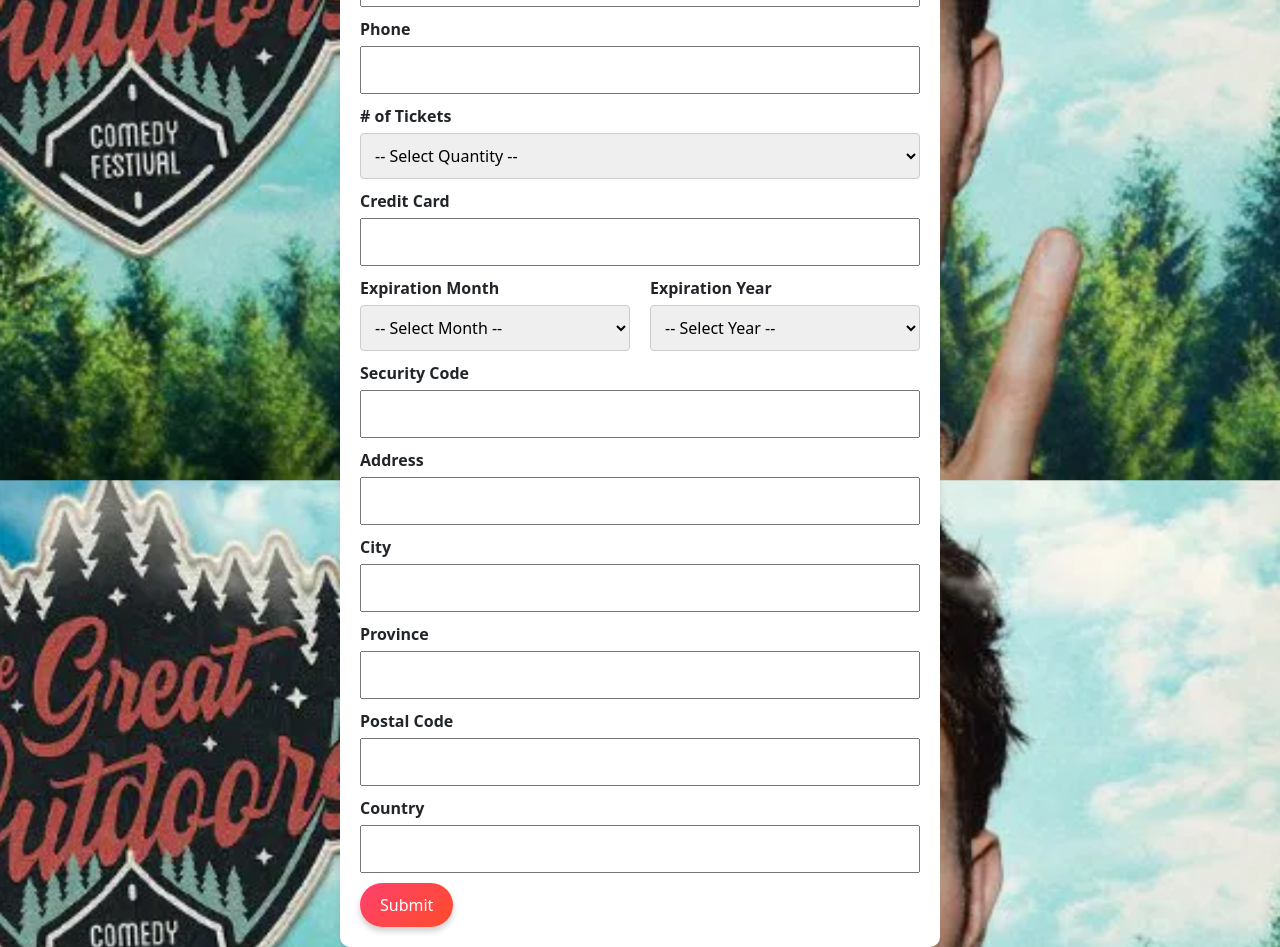
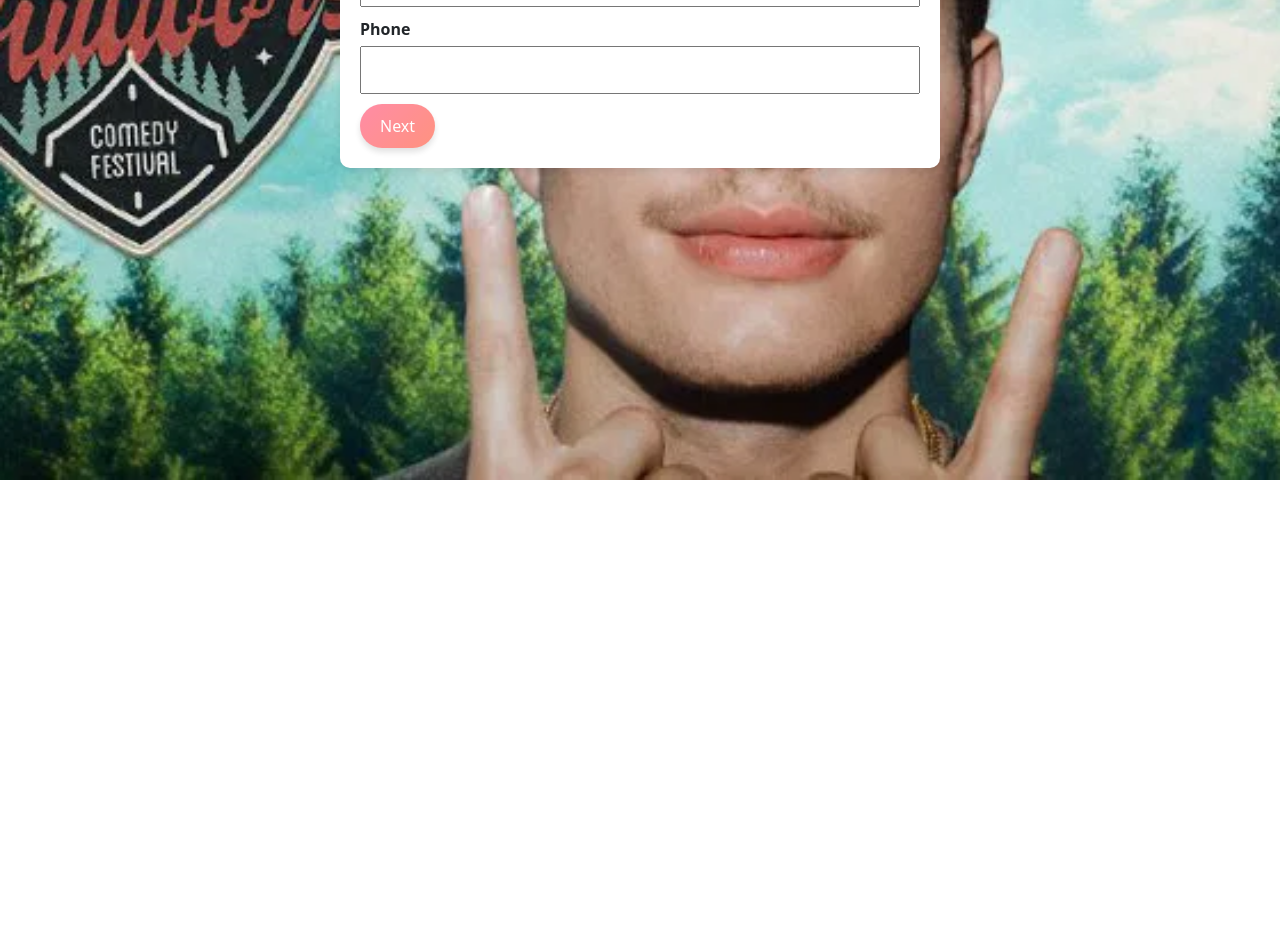
Before and after one commit to JayHarvie/inft4000-ticket-webUI, a React (Vite) app in the folder ticket-web-ui/: page / in a window 1280 px wide. Shown: the part 320-1267 px from the top of the page. After the commit the page ends 800 px from the top, so only its background shows below. Built offline with nearby package versions, Linux system fonts and the light colour scheme.

Commit message:
added paging

```diff
--- a/ticket-web-ui/src/App.css
+++ b/ticket-web-ui/src/App.css
@@ -101,6 +101,11 @@ select {
     background: linear-gradient(135deg, #e03b5d, #e64525);
   }
 
+  .submit-button:disabled {
+    background-color: #ccc;
+    cursor: not-allowed;
+    opacity: 0.6;
+  }
 
 .error-msg {
   background-color: #f8d7da;
--- a/ticket-web-ui/src/App.jsx
+++ b/ticket-web-ui/src/App.jsx
@@ -4,11 +4,22 @@ import Swal from 'sweetalert2';
 import './App.css';
 
 function App() {
-  const { register, handleSubmit, reset, formState: { errors } } = useForm();
+  const TICKET_PRICE = 142.91;
+  const {
+    register,
+    handleSubmit,
+    watch,
+    reset,
+    formState: { errors }
+  } = useForm();
+
+  const [currentPage, setCurrentPage] = useState(1);
   const [serverError, setServerError] = useState("");
   const [fieldErrors, setFieldErrors] = useState({});
+  const currentYear = new Date().getFullYear() % 100;
 
-  const currentYear = new Date().getFullYear() % 100;
+  const quantity = watch("quantity");
+  const totalPrice = quantity ? (Number(quantity) * TICKET_PRICE).toFixed(2) : "0.00";
 
   const handleFormSubmit = async (data) => {
     setServerError("");
@@ -58,7 +69,6 @@ function App() {
         return;
       }
 
-      // ✅ Success
       setFieldErrors({});
       setServerError("");
       Swal.fire({
@@ -67,25 +77,31 @@ function App() {
         text: 'You will receive your tickets via email within the next 2 weeks.',
         confirmButtonColor: '#ff4b2b'
       });
-      reset(); // Reset the form fields
+      reset();
+      setCurrentPage(1);
     } catch (error) {
       setServerError(error.message || "An unexpected error occurred.");
     }
   };
 
+  // Check if all required fields on each page are filled
+  const page1Valid = watch("email") && watch("name") && watch("phone");
+  const page2Valid = watch("address") && watch("city") && watch("province") && watch("postalCode") && watch("country");
+  const page3Valid = watch("quantity") && watch("creditCard") && watch("expirationMonth") && watch("expirationYear") && watch("securityCode");
+
   return (
     <div className="app-container">
-      {/* Event Header at the top */}
       <h2 className="event-header">
         Tickets to see Matt Rife at the Great Outdoors Comedy Festival, August 7-8th.
       </h2>
 
-      {/* The Form */}
       <form onSubmit={handleSubmit(handleFormSubmit)} className="ticket-form" noValidate>
         <h1 className="form-title">EchoPass</h1>
         {serverError && <div className="error-msg">{serverError}</div>}
 
-        {/* Email */}
+        {/* Page 1 - Basic Info */}
+        {currentPage === 1 && (
+          <>
             <div className="form-group">
               <label>Email</label>
               <input type="email" {...register("email", { required: "Email is required." })} />
@@ -93,7 +109,6 @@ function App() {
               {fieldErrors.email && <span>{fieldErrors.email[0]}</span>}
             </div>
 
-        {/* Name */}
             <div className="form-group">
               <label>Name</label>
               <input {...register("name", { required: "Name is required." })} />
@@ -101,15 +116,64 @@ function App() {
               {fieldErrors.name && <span>{fieldErrors.name[0]}</span>}
             </div>
 
-        {/* Phone */}
             <div className="form-group">
               <label>Phone</label>
-          <input {...register("phone", { required: "Phone number is required." })} />
+              <input {...register("phone", { required: "Phone is required." })} />
               {errors.phone && <span>{errors.phone.message}</span>}
               {fieldErrors.phone && <span>{fieldErrors.phone[0]}</span>}
             </div>
 
-        {/* Quantity */}
+            <button type="button" className="submit-button" onClick={() => setCurrentPage(2)} disabled={!page1Valid}>Next</button>
+
+          </>
+        )}
+
+        {/* Page 2 - Address Info */}
+        {currentPage === 2 && (
+          <>
+            <div className="form-group">
+              <label>Address</label>
+              <input {...register("address", { required: "Address is required." })} />
+              {errors.address && <span>{errors.address.message}</span>}
+              {fieldErrors.address && <span>{fieldErrors.address[0]}</span>}
+            </div>
+
+            <div className="form-group">
+              <label>City</label>
+              <input {...register("city", { required: "City is required." })} />
+              {errors.city && <span>{errors.city.message}</span>}
+              {fieldErrors.city && <span>{fieldErrors.city[0]}</span>}
+            </div>
+
+            <div className="form-group">
+              <label>Province</label>
+              <input {...register("province", { required: "Province is required." })} />
+              {errors.province && <span>{errors.province.message}</span>}
+              {fieldErrors.province && <span>{fieldErrors.province[0]}</span>}
+            </div>
+
+            <div className="form-group">
+              <label>Postal Code</label>
+              <input {...register("postalCode", { required: "Postal Code is required." })} />
+              {errors.postalCode && <span>{errors.postalCode.message}</span>}
+              {fieldErrors.postalCode && <span>{fieldErrors.postalCode[0]}</span>}
+            </div>
+
+            <div className="form-group">
+              <label>Country</label>
+              <input {...register("country", { required: "Country is required." })} />
+              {errors.country && <span>{errors.country.message}</span>}
+              {fieldErrors.country && <span>{fieldErrors.country[0]}</span>}
+            </div>
+
+            <button type="button" className="submit-button" onClick={() => setCurrentPage(1)}>Back</button>
+            <button type="button" className="submit-button" onClick={() => setCurrentPage(3)} disabled={!page2Valid}>Next</button>
+          </>
+        )}
+
+        {/* Page 3 - Quantity + Payment */}
+        {currentPage === 3 && (
+          <>
             <div className="form-group">
               <label># of Tickets</label>
               <select {...register("quantity", { required: "Quantity is required." })}>
@@ -122,7 +186,11 @@ function App() {
               {fieldErrors.quantity && <span>{fieldErrors.quantity[0]}</span>}
             </div>
 
-        {/* Credit Card */}
+            <div className="form-group">
+              <label>Total Price</label>
+              <p>${totalPrice}</p>
+            </div>
+
             <div className="form-group">
               <label>Credit Card</label>
               <input {...register("creditCard", { required: "Credit Card number is required." })} />
@@ -130,7 +198,6 @@ function App() {
               {fieldErrors.creditCard && <span>{fieldErrors.creditCard[0]}</span>}
             </div>
 
-        {/* Expiration Month and Year */}
             <div className="form-group expiration-group">
               <div className="expiration-month">
                 <label>Expiration Month</label>
@@ -154,7 +221,6 @@ function App() {
               </div>
             </div>
 
-        {/* Security Code */}
             <div className="form-group">
               <label>Security Code</label>
               <input {...register("securityCode", { required: "Security Code is required." })} />
@@ -162,47 +228,10 @@ function App() {
               {fieldErrors.securityCode && <span>{fieldErrors.securityCode[0]}</span>}
             </div>
 
-        {/* Address */}
-        <div className="form-group">
-          <label>Address</label>
-          <input {...register("address", { required: "Address is required." })} />
-          {errors.address && <span>{errors.address.message}</span>}
-          {fieldErrors.address && <span>{fieldErrors.address[0]}</span>}
-        </div>
-
-        {/* City */}
-        <div className="form-group">
-          <label>City</label>
-          <input {...register("city", { required: "City is required." })} />
-          {errors.city && <span>{errors.city.message}</span>}
-          {fieldErrors.city && <span>{fieldErrors.city[0]}</span>}
-        </div>
-
-        {/* Province */}
-        <div className="form-group">
-          <label>Province</label>
-          <input {...register("province", { required: "Province is required." })} />
-          {errors.province && <span>{errors.province.message}</span>}
-          {fieldErrors.province && <span>{fieldErrors.province[0]}</span>}
-        </div>
-
-        {/* Postal Code */}
-        <div className="form-group">
-          <label>Postal Code</label>
-          <input {...register("postalCode", { required: "Postal Code is required." })} />
-          {errors.postalCode && <span>{errors.postalCode.message}</span>}
-          {fieldErrors.postalCode && <span>{fieldErrors.postalCode[0]}</span>}
-        </div>
-
-        {/* Country */}
-        <div className="form-group">
-          <label>Country</label>
-          <input {...register("country", { required: "Country is required." })} />
-          {errors.country && <span>{errors.country.message}</span>}
-          {fieldErrors.country && <span>{fieldErrors.country[0]}</span>}
-        </div>
-
-        <button type="submit" className="submit-button">Submit</button>
+            <button type="button" className="submit-button" onClick={() => setCurrentPage(2)}>Back</button>
+            <button type="submit" className="submit-button" disabled={!page3Valid}>Submit</button>
+          </>
+        )}
       </form>
     </div>
   );
```
Lines whose indentation alone changed are shown as unchanged.
